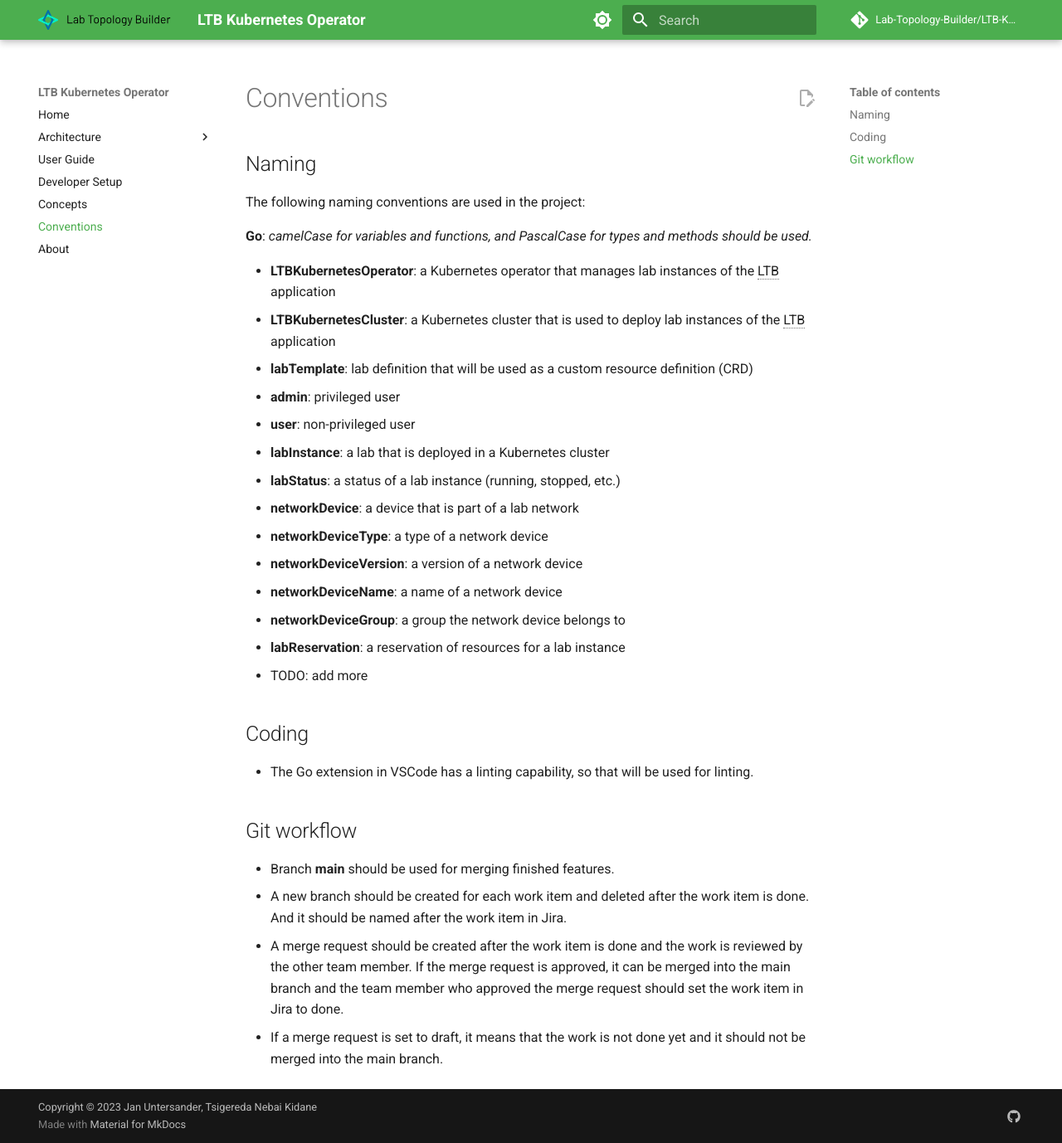
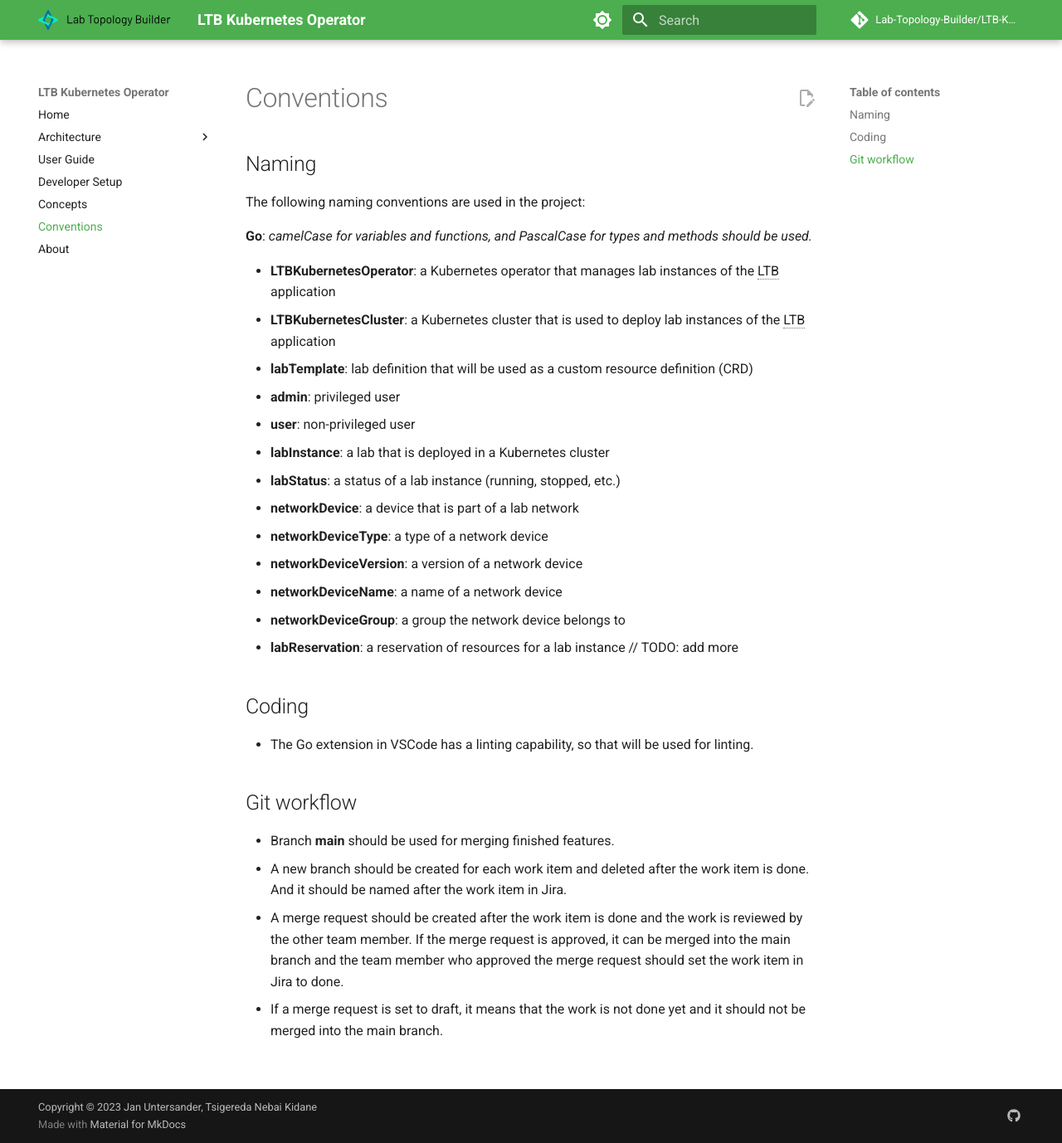
Before and after one commit to Lab-Topology-Builder/LTB-K8s-Backend, an MkDocs documentation site: the page built from docs/conventions.md, in a window 1280 px wide and 1378 px high. Shown: the whole window at 83% size. Built offline with MkDocs 1.6.1 and Material for MkDocs 9.7.7, drawn with Linux system fonts in a browser that asks for light colours; comment, search, counter and statistics services are not loaded; part of the change alters nothing that is shown.

```diff
--- a/docs/conventions.md
+++ b/docs/conventions.md
@@ -19,7 +19,7 @@ The following naming conventions are used in the project:
 - **networkDeviceName**: a name of a network device
 - **networkDeviceGroup**: a group the network device belongs to
 - **labReservation**: a reservation of resources for a lab instance
-- TODO: add more
+// TODO: add more
 
 ## Coding
 
```
